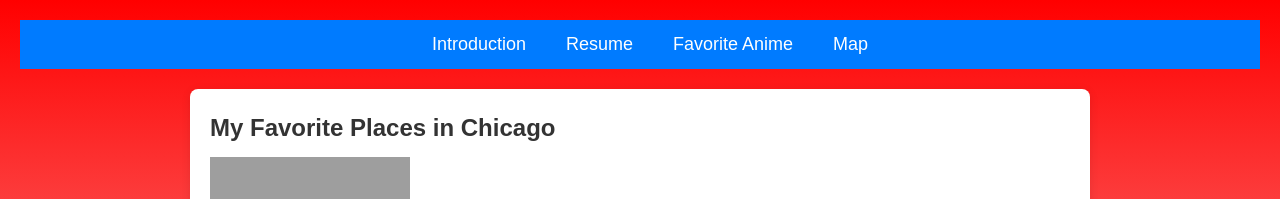
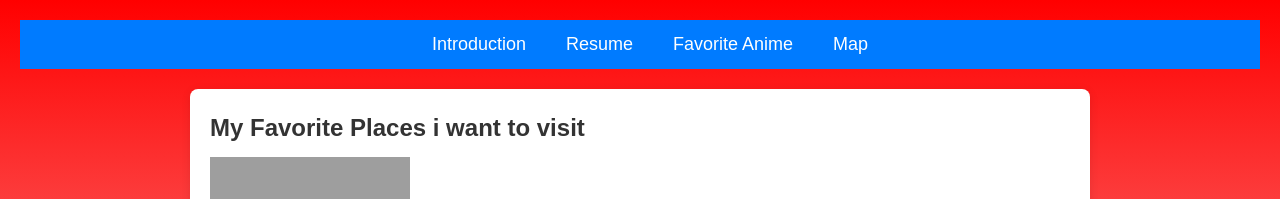
Before and after one commit to lgarcia296/Project_3, a plain HTML site: page map.html in a window 1280 px wide. Shown: the top 199 px of the page. Drawn offline with Linux system fonts and the light colour scheme; some packages are replaced by stand-ins of ours; grey boxes are pictures that could not be loaded.

Commit message:
Update map.html

```diff
--- a/map.html
+++ b/map.html
@@ -3,15 +3,11 @@
 <head>
     <meta charset="utf-8">
     <meta name="viewport" content="width=device-width, initial-scale=1.0"> <!-- Responsive Meta Tag -->
-    <title>My Favorite Places in Chicago</title>
-    <!-- Font for consistent style -->
+    <title>Places i want to visit</title>
     <link href="https://fonts.googleapis.com/css2?family=Roboto:wght@400;700&display=swap" rel="stylesheet">
-    <!-- Reset and custom styles -->
     <link rel="stylesheet" href="css/reset.css">
     <link rel="stylesheet" href="css/styles.css">
-    <!-- Google Maps script with defer to ensure loading after content -->
     <script src="https://maps.googleapis.com/maps/api/js?key=AIzaSyDEg4isTn3OXH6FvwSPClGT2X9H_6euR7I&callback=initMap" defer></script>
-    <!-- Custom script with defer -->
     <script src="js/script.js" defer></script>
 </head>
 <body>
@@ -28,7 +24,7 @@
 
     <main>
         <section>
-            <h1>My Favorite Places in Chicago</h1>
+            <h1>My Favorite Places i want to visit </h1>
             <div id="map" style="width: 100%; height: 500px;"></div>
             <noscript>
                 <p>Map functionality requires JavaScript to be enabled. Please enable JavaScript in your browser.</p>
```
